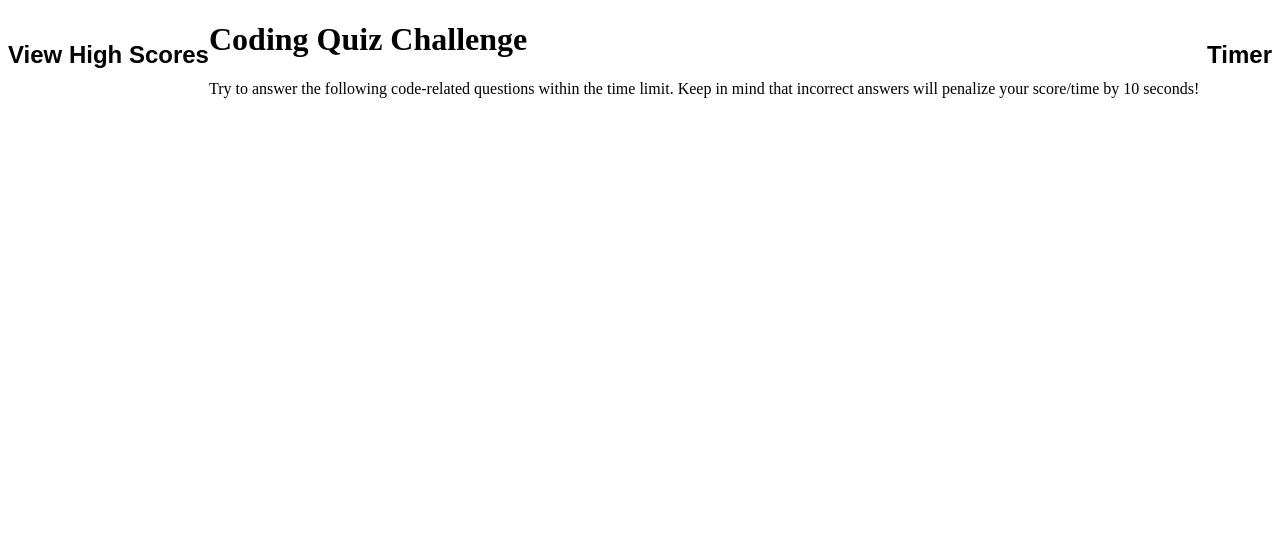
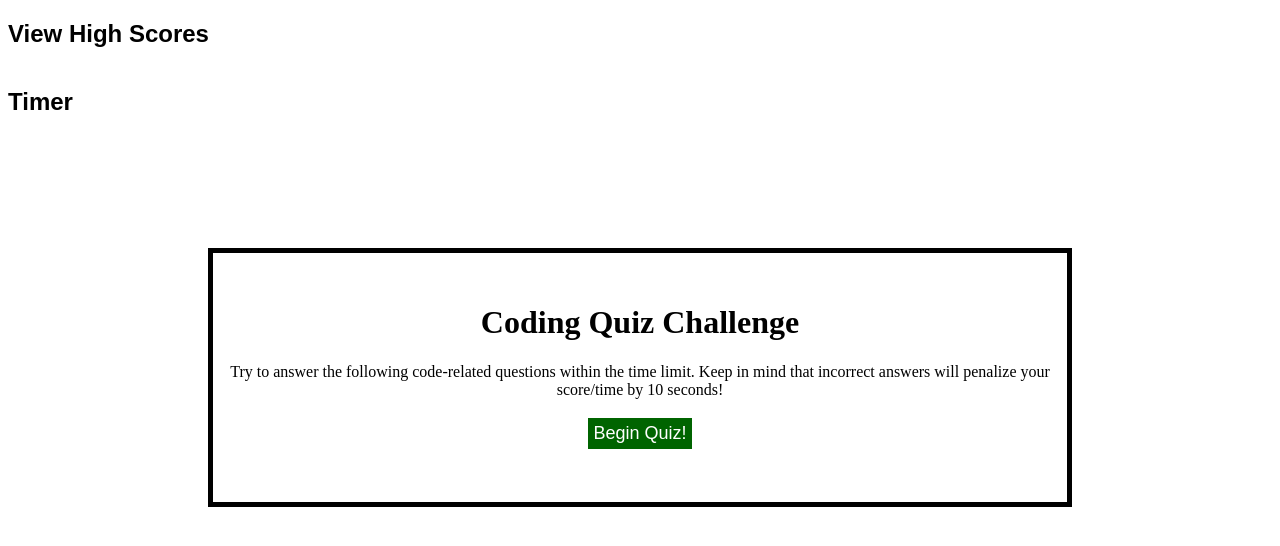
Before and after one commit to taorman75/Code-Quiz, a plain HTML site: page index.html in a window 1280 px wide. Drawn offline with nearby package versions, Linux system fonts and the light colour scheme.

Commit message:
styled fron page and created button

```diff
--- a/index.html
+++ b/index.html
@@ -3,6 +3,7 @@
 <head>
     <meta charset="UTF-8">
     <meta name="viewport" content="width=device-width, initial-scale=1.0">
+    <script src="https://code.jquery.com/jquery-3.5.1.min.js" integrity="sha256-9/aliU8dGd2tb6OSsuzixeV4y/faTqgFtohetphbbj0=" crossorigin="anonymous"></script>
     <link rel="stylesheet" type="text/css" href="style.css">
     <title>Document</title>
 </head>
@@ -13,7 +14,7 @@
    <div class="container">
        <h1>Coding Quiz Challenge</h1>
        <p>Try to answer the following code-related questions within the time limit. Keep in mind that incorrect answers will penalize your score/time by 10 seconds!</p>
-       <!-- Place button here -->
+       <button id="start-button">Begin Quiz!</button>
    </div>
 
 </body>
--- a/style.css
+++ b/style.css
@@ -1,10 +1,27 @@
 #HighScores {
-    float: left;
+    position: relative;
     font-family: Arial, Helvetica, sans-serif;
 }
 
 #Timer {
     float: right;
+    position: absolute;
     font-family: Arial, Helvetica, sans-serif;
     padding: 0 px 20px 0 px 0px;
 }
+
+.container {
+    border-width: 5px;
+    border-style: solid;
+    text-align: center;
+    margin: 200px;
+    padding: 30px 0px 50px 0px;
+}
+
+#start-button {
+    font-size: 18px;
+    color: white;
+    border: solid;
+    background-color: darkgreen;
+    padding: 5px;
+}
```
